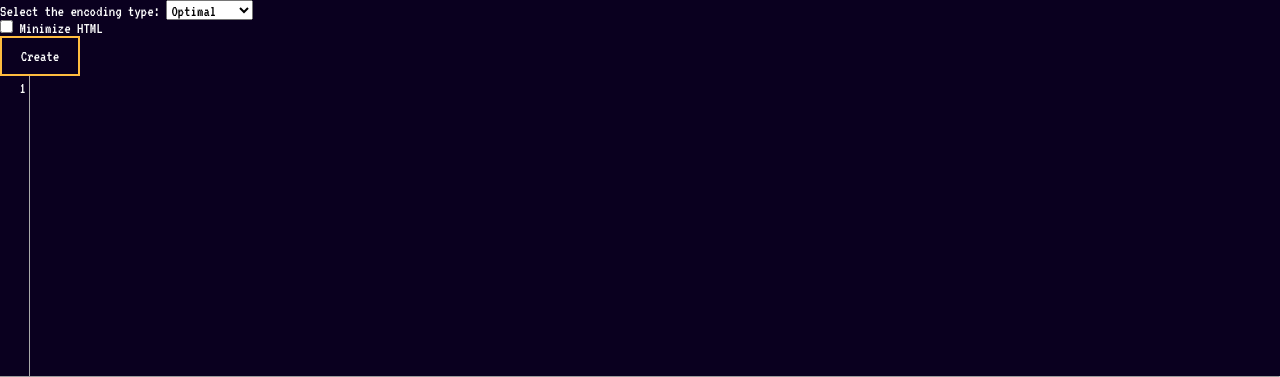
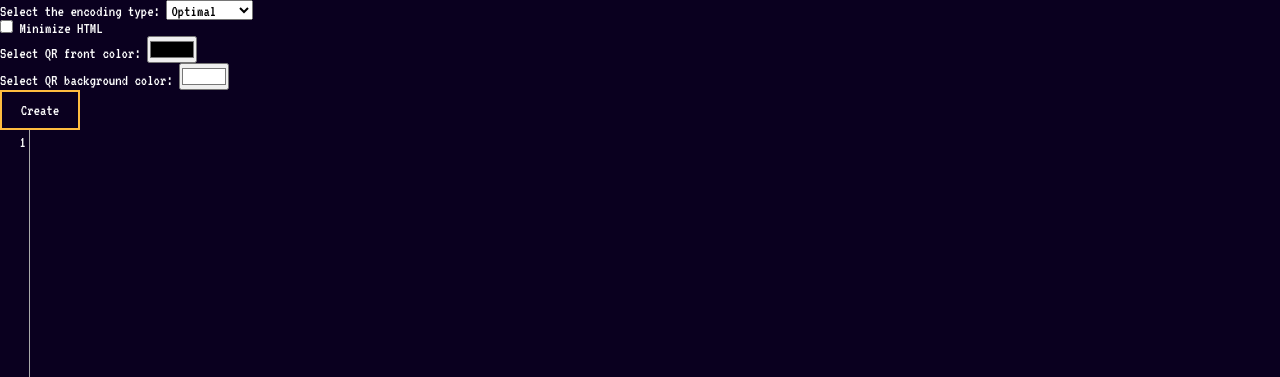
Before and after one commit to N4m3N1ck/QRify, a Flask app: page /create/html in a window 1280 px wide. Shown: the top 377 px of the page. Run offline with Flask 3, Linux system fonts and the light colour scheme; some libraries are stand-ins or nearby versions.

Commit message:
Add Qr code color change

```diff
--- a/main.py
+++ b/main.py
@@ -54,6 +54,8 @@ def qr_code_img():
 def qr_ready():
     if request.method == "POST":
         data = request.form.get("file", "<h1 style='color:red'>Hello World!</h1>")
+        fg_color = request.form.get("frontColor")
+        bg_color = request.form.get("backColor")
         minimize = request.form.get("min")!=None
         if minimize:
             data = htmlmin.minify(data, remove_empty_space=True, remove_comments=True, remove_all_empty_space=True,
@@ -73,7 +75,7 @@ def qr_ready():
             if len(create_data_url("text", "html", False, data, True)) < len(data_url):
                 data_url = create_data_url("text", "html", False, data, True)
         try:
-            qr_bytes = create_qr_code(data_url,"black", "white")
+            qr_bytes = create_qr_code(data_url,fg_color, bg_color)
             encoded_string = base64.b64encode(qr_bytes.getvalue())
             img_data = create_data_url("image", "png", True, str(encoded_string)[2:-1], False)
         except ValueError:
--- a/qr_gen.py
+++ b/qr_gen.py
@@ -7,7 +7,7 @@ def create_qr_code(data,fill_color,bg_color):
     qr = qrcode.QRCode(version=1,
         error_correction=qrcode.constants.ERROR_CORRECT_L,
         box_size=10,
-        border=4,)
+        border=1)
     qr.add_data(data)
     qr.make(fit=True)
     qr_code_img_f = qr.make_image(fill_color=fill_color,back_color=bg_color)
--- a/templates/htmlqrready.html
+++ b/templates/htmlqrready.html
@@ -22,6 +22,10 @@
         </select><br>
         <input type="checkbox" id="min" name="min" value="min" class="checkbox">
         <label for="min">Minimize HTML</label><br>
+        <label for="favcolor">Select QR front color:</label>
+        <input type="color" id="frontColor" name="frontColor" value="#000000"><br>
+        <label for="favcolor">Select QR background color:</label>
+        <input type="color" id="backColor" name="backColor" value="#ffffff"><br>
         <input type="submit" value="Create" class="button">
     </form>
     <textarea form="QRform" type="text" id="file" name="file"></textarea>
```
